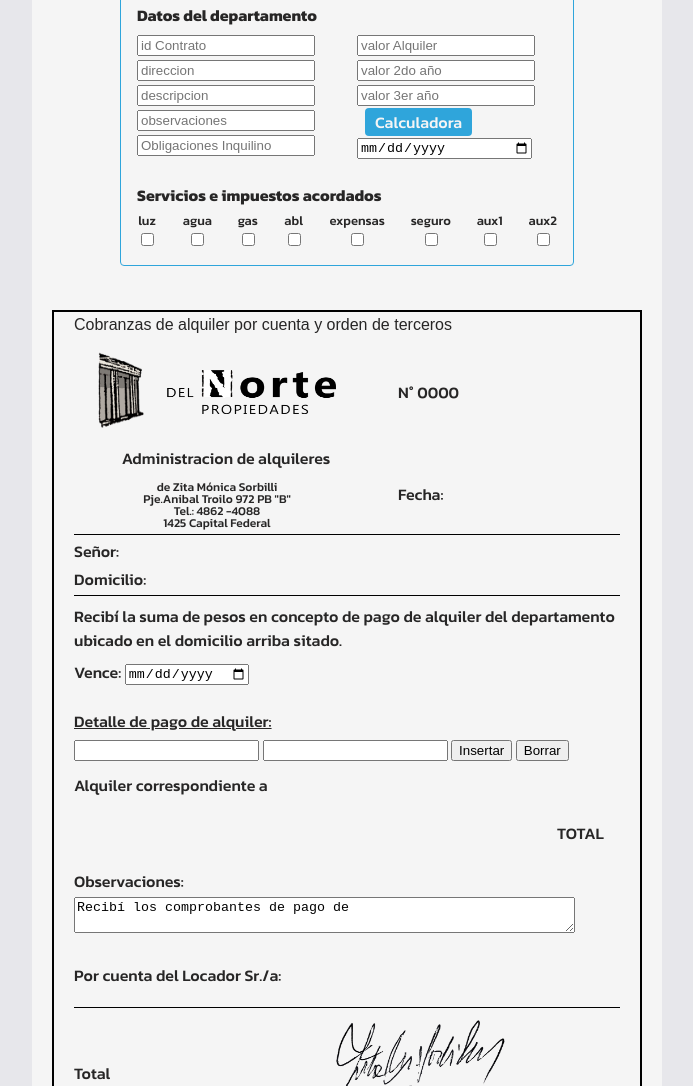
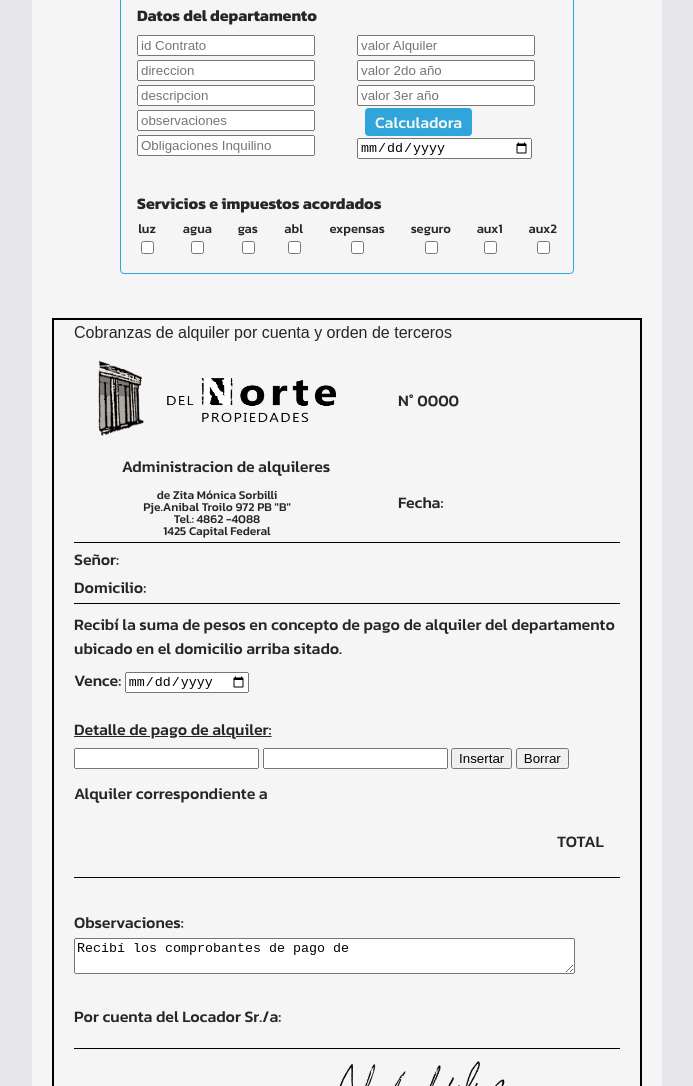
Before and after one commit to smamby/backendDNP, a website: page public/index.html in a window 1280 px wide. Shown: the part 562-1648 px from the top of the page, without its empty margins (293-986 px from the left). Drawn offline with Linux system fonts and the light colour scheme.

Commit message:
iniciando upgrade planilla y seguimiento de pago de servicios e impuestos v3

```diff
--- a/public/auto.js
+++ b/public/auto.js
@@ -21,7 +21,6 @@ function vaciarRecibo() {
     document.getElementById("cont-input-serv").innerHTML = '';
     deleteDetalle();
     deleteDetalleOnlyProp();
-    document.getElementById("cont-input-serv").innerHTML = ''; //Borra solo los inputs de servicios e impuestos, no los datos
     desplegarServiciosYImpuestos(); //solo despliega los inputs, no carga los datos guardados
 };
 
--- a/public/core.js
+++ b/public/core.js
@@ -562,7 +562,7 @@ let servicesAndTaxes = (contratoLevantado) => {
 function desplegarServiciosYImpuestos() {
    let contServTaxex =document.getElementById("cont-input-serv");
    let serviciosImpuestos = servicesAndTaxes(contratoLevantado);
-   console.log(serviciosImpuestos)
+   document.getElementById("cont-input-serv").innerHTML = '';
    for (let service in serviciosImpuestos){
       if (serviciosImpuestos[service] === true) {
          // console.log(`
@@ -636,7 +636,6 @@ function levantarContrato(itemEncontrado){
    document.getElementById("seguro").checked = itemEncontrado.seguro;
    document.getElementById("aux1").checked = itemEncontrado.aux1;
    document.getElementById("aux2").checked = itemEncontrado.aux2;
-   document.getElementById("cont-input-serv").innerHTML = '';
    desplegarServiciosYImpuestos();
 }
 var AJUSTARINDICE = false
--- a/public/styles/imp.css
+++ b/public/styles/imp.css
@@ -325,7 +325,9 @@ body {
     width: 140px;
     display: block;
 }
-.logo,.inbody-index,.inputs,#comisionSelect,#imp,#mesAlq,#dateInput,#numInput,#pesos,#observacionesInput,#observacionesInput,#locador, #observaciones,#vence,.buttons,.controls,#observacionesInputProp{
+.logo,.inbody-index,.inputs,#comisionSelect,#imp,#mesAlq,#dateInput,#numInput,
+#pesos,#observacionesInput,#observacionesInput,#locador, #observaciones,
+#vence,.buttons,.controls,#observacionesInputProp, #cont-input-serv{
     display: none;
 }
 .bodyInt{
--- a/public/styles/impPDF.css
+++ b/public/styles/impPDF.css
@@ -336,7 +336,9 @@ body {
     width: 140px;
     display: block;
 }
-.logo,.inbody-index,.inputs,#comisionSelect,#imp,#mesAlq,#dateInput,#numInput,#pesos,#observacionesInput,#observacionesInput,#locador, #observaciones,#vence,.buttons,.controls,#observacionesInputProp{
+.logo,.inbody-index,.inputs,#comisionSelect,#imp,#mesAlq,#dateInput,#numInput,
+#pesos,#observacionesInput,#observacionesInput,#locador, #observaciones,
+#vence,.buttons,.controls,#observacionesInputProp, #cont-input-serv{
     display: none;
 }
 .bodyInt{
--- a/public/styles/impPDFincrustado.css
+++ b/public/styles/impPDFincrustado.css
@@ -398,7 +398,9 @@ body {
     width: 280px;
     display: block;
 }
-.logo,.inbody-index,.inputs,#comisionSelect,#imp,#mesAlq,#dateInput,#numInput,#pesos,#observacionesInput,#observacionesInput,#locador, #observaciones,#vence,.buttons,.controls,#observacionesInputProp{
+.logo,.inbody-index,.inputs,#comisionSelect,#imp,#mesAlq,#dateInput,#numInput,
+#pesos,#observacionesInput,#observacionesInput,#locador, #observaciones,
+#vence,.buttons,.controls,#observacionesInputProp, #cont-input-serv {
     display: none;
 }
 .bodyInt{
--- a/public/styles/inq.css
+++ b/public/styles/inq.css
@@ -272,15 +272,17 @@ body {
     width: 70%;
     margin-right: 32px;
 }
-.cont-input-serv {
-    display: flex;
-    flex-direction: column;
+#cont-input-serv {
+    margin: 24px 0;
+    padding: 8px 0 0 0;
+    border-top: solid 1px black;
 }
 .service-tax-item {
     display: flex;
     flex-direction: row;
     align-items: start;
     gap: 1rem;
+    margin: 8px;
 }
 .service-tax-item label {
     width: 150px;
--- a/public/styles/style.css
+++ b/public/styles/style.css
@@ -221,7 +221,7 @@ span {
     display: flex;
     flex-direction: column;
     justify-content: start;
-    margin: 0px;
+    margin: 8px 0 0 0;
     padding: 0px;
 }
 .serv_tax {
```
